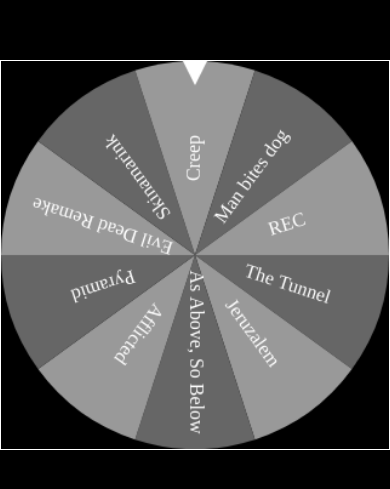
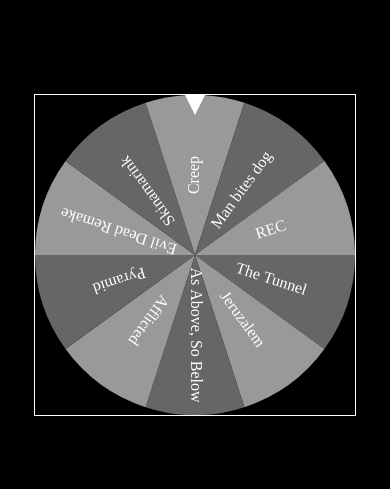
Before and after one commit to Jurr88/radvanfortuin, a plain HTML site: page index.html in a window 390 px wide. Shown: the part 167-656 px from the top of the page. Drawn offline with Linux system fonts and the light colour scheme.

Commit message:
Update styles.css

```diff
--- a/styles.css
+++ b/styles.css
@@ -10,10 +10,3 @@
 canvas {
     border: 1px solid #fff;
 }
-
-@media (max-width: 767px) {
-    canvas {
-        width: 100%;
-        height: 100%;
-    }
-}
```
